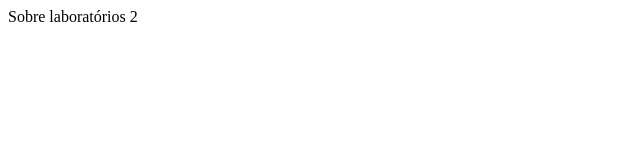
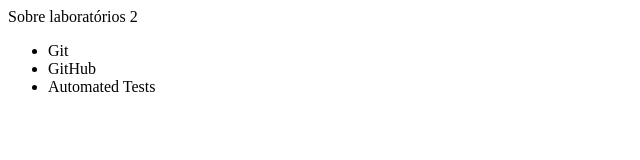
Before and after one commit to wagnerpt/portal, a plain HTML site: page sobre.html in a window 1280 px wide. Shown: the whole page, without its empty margins (0-640 px from the left). Drawn offline with Linux system fonts and the light colour scheme.

Commit message:
Update sobre.html

```diff
--- a/sobre.html
+++ b/sobre.html
@@ -4,3 +4,14 @@
     <div>Sobre laboratórios 2</div>
   </body>
 </html>
+
+<html>
+  <title>Assuntos Lab</title>
+  <body>
+    <ul>
+      <li>Git</li>
+      <li>GitHub</li>
+      <li>Automated Tests</li>
+    <ul>
+  </body>
+</html>
```
